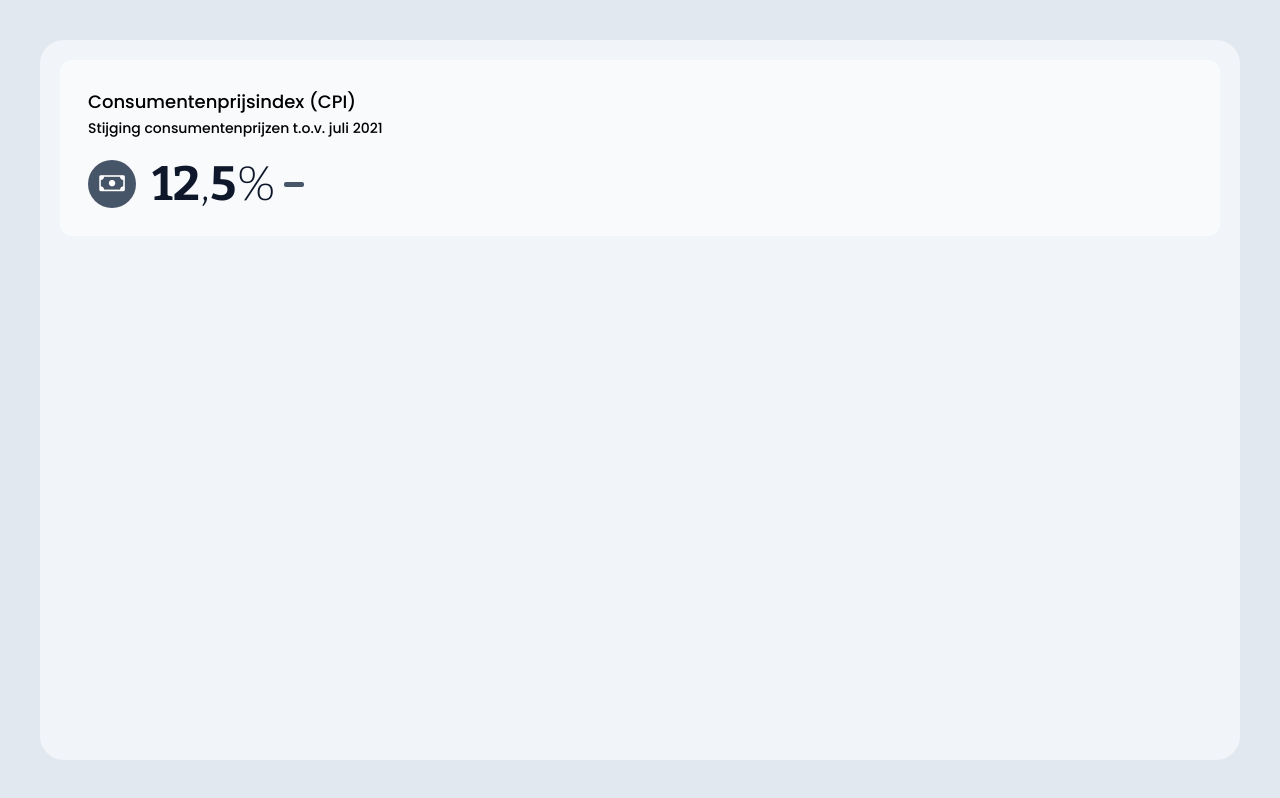
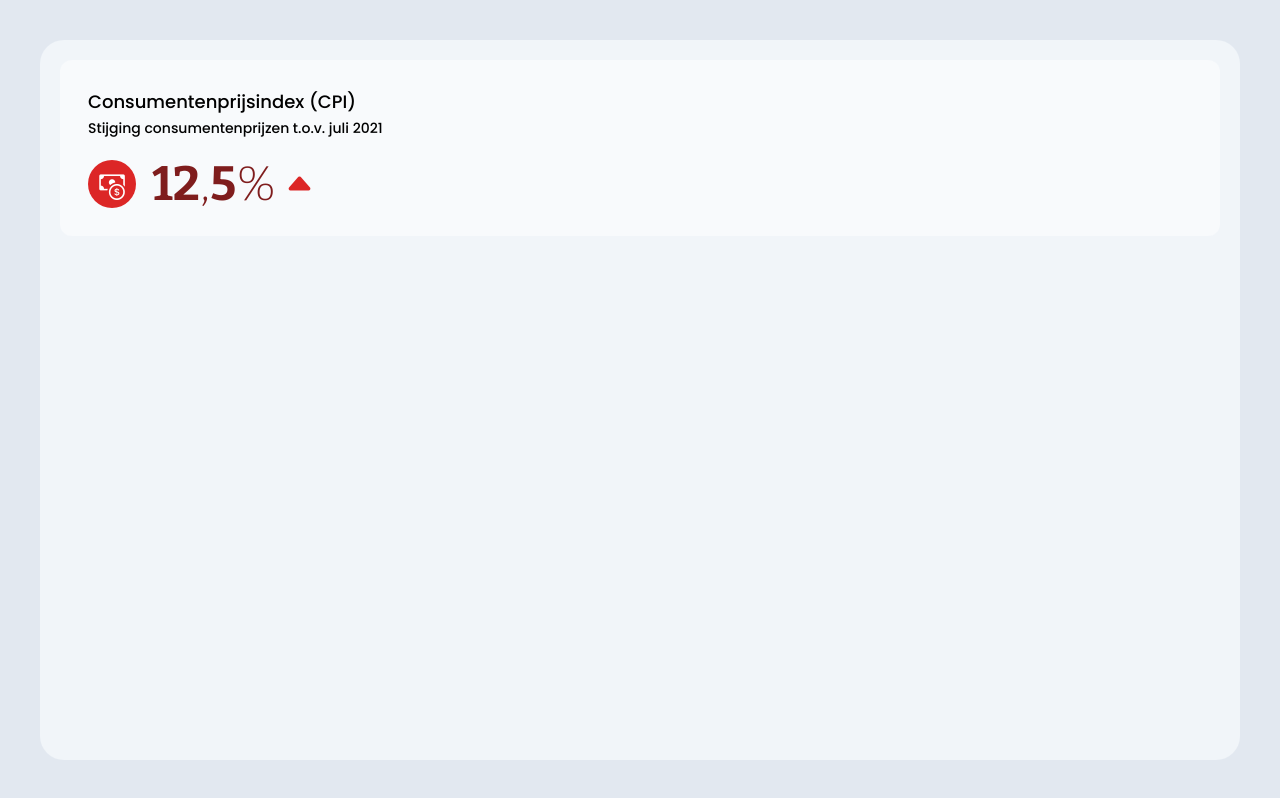
Before and after one commit to RalphvK/inflatie-dashboard, a Vue app: page / in a window 1280 px wide. Built offline with nearby package versions, Linux system fonts and the light colour scheme.

Commit message:
implement color and iconClass props in CpiWidget

```diff
--- a/src/components/widgets/CpiWidget.vue
+++ b/src/components/widgets/CpiWidget.vue
@@ -9,9 +9,11 @@
       </template>
     </widget-title>
     <widget-measure
-      icon="bi-cash"
+      icon="bi-cash-coin"
+      icon-class="mt-2"
       value="12,5%"
-      tickerSymbol="neutral"
+      tickerSymbol="up"
+      color="red"
     >
     </widget-measure>
   </dashboard-card>
```
